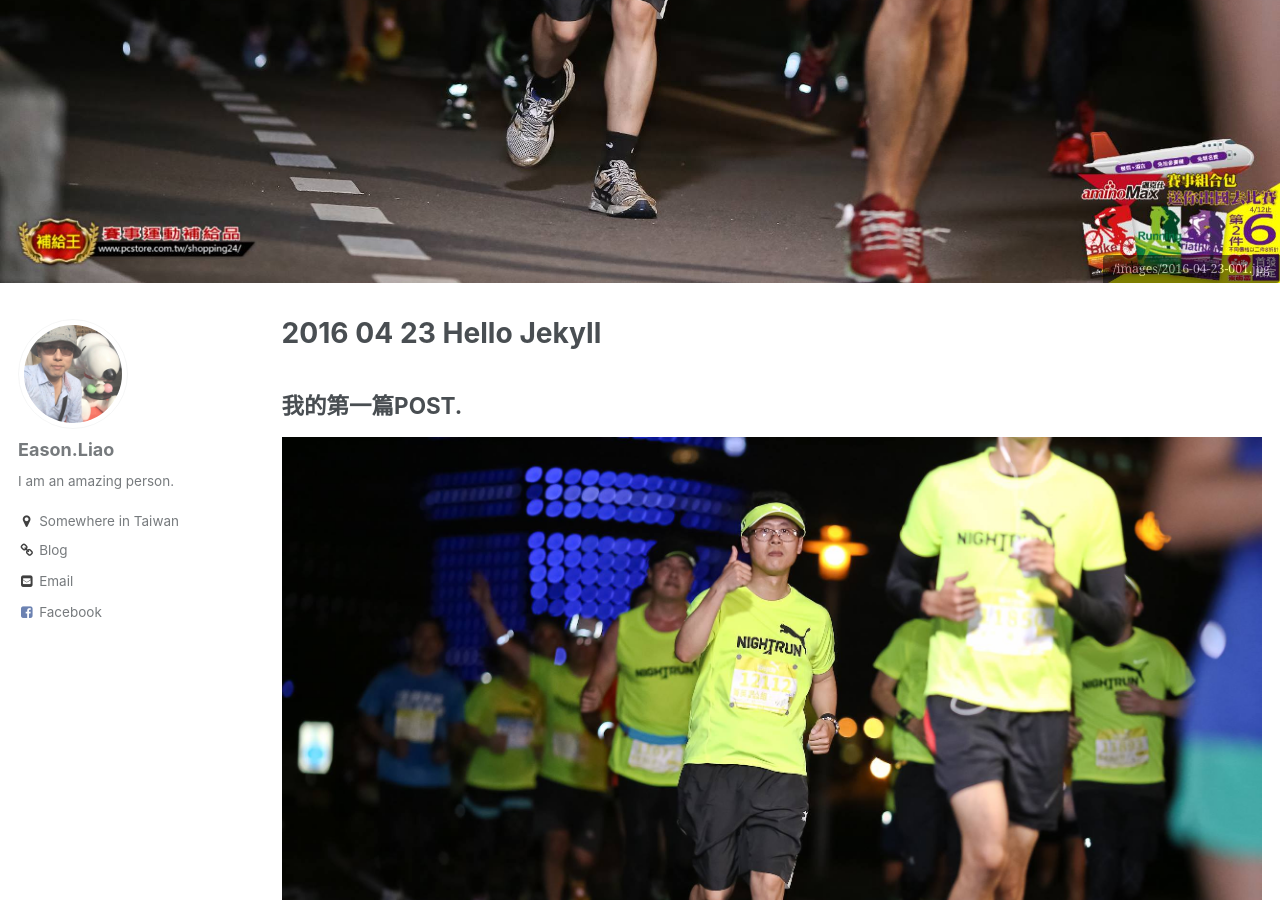
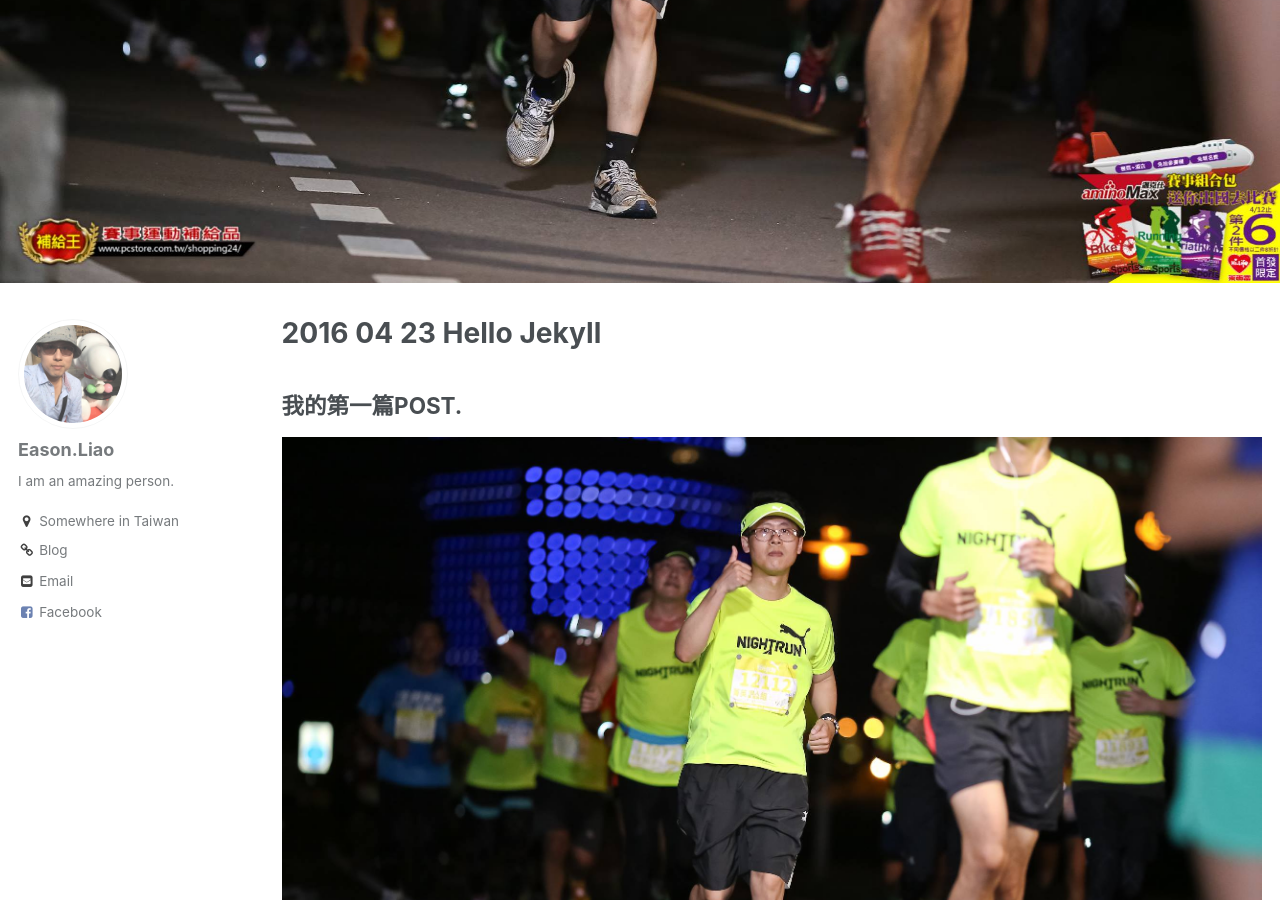
Before and after one commit to sheng0328/sheng0328.github.io, a Jekyll site: the page built from _posts/2016-04-28-hello-jekyll.md, in a window 1280 px wide and 900 px high, scrolled down 652 px. Built offline with Jekyll 4.4.1, drawn with Linux system fonts in a browser that asks for light colours.

Commit message:
Update 2016-04-28-hello-jekyll.md

```diff
--- a/_posts/2016-04-28-hello-jekyll.md
+++ b/_posts/2016-04-28-hello-jekyll.md
@@ -1,12 +1,11 @@
 ---
 title: 2016 04 23 Hello Jekyll
-caption: /images/2016-04-23-001.jpg
-image: /images/2016-04-23-001.jpg
-teaser: /images/2016-04-23-001.jpg
+caption: 2016-04-23-001.jpg
+image: 2016-04-23-001.jpg
+teaser: 2016-04-23-001.jpg
 header:
   image: 2016-04-23-001.jpg
-  caption: "/images/2016-04-23-001.jpg"
-  teaser: /images/2016-04-23-001.jpg
+  teaser: 2016-04-23-001.jpg
 ---
 
 ## 我的第一篇POST.
```
